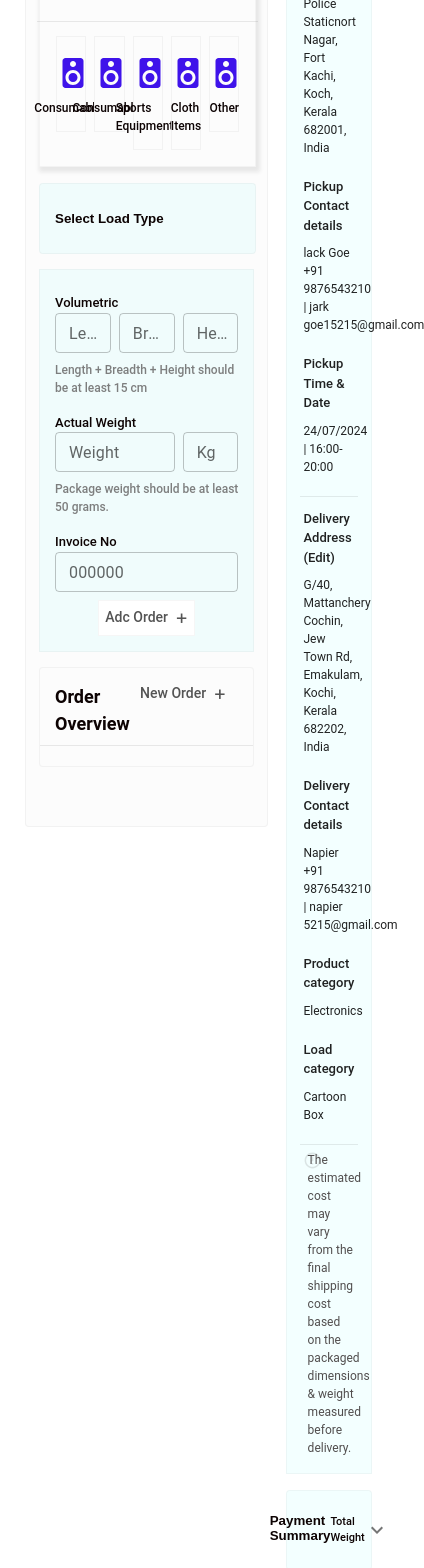
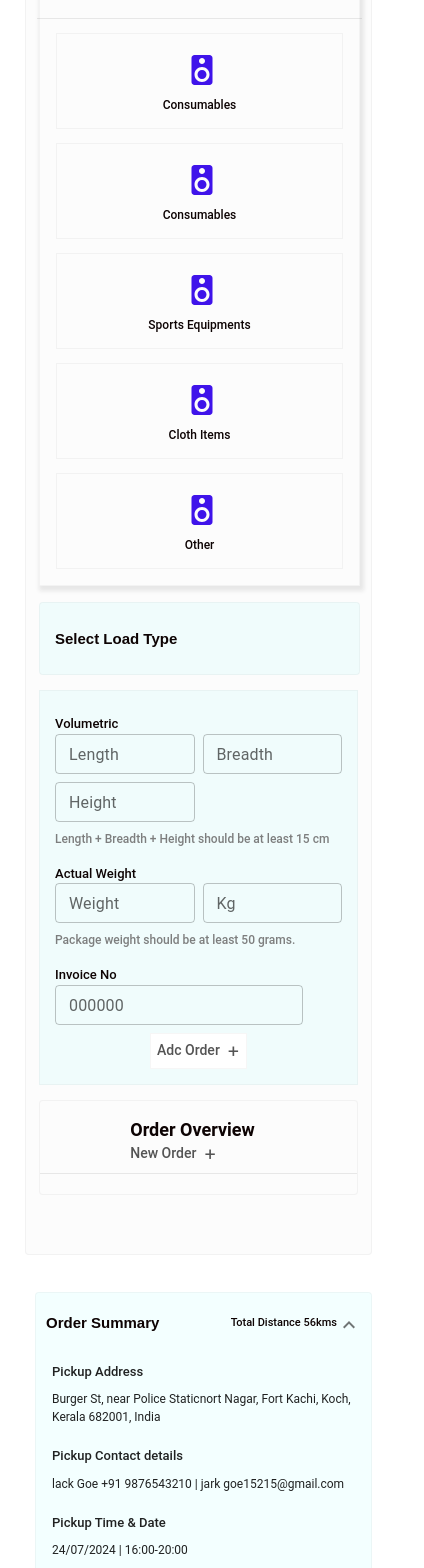
Before and after one commit to rithu1010/DriverLogistics_Project, a React (Create React App) app: page / in a window 390 px wide. Shown: the part 280-1848 px from the top of the page, 424 px wide, since content can reach past the window. Built offline with nearby package versions, Linux system fonts and the light colour scheme.

Commit message:
responsive fix

```diff
--- a/src/Views/orderManagement/index.js
+++ b/src/Views/orderManagement/index.js
@@ -14,7 +14,7 @@ const OrderManagement = () => {
     <Box>
       <Box sx={style.orderBox}>
         <Grid container spacing={1}>
-          <Grid item xs={8.5}>
+          <Grid item xs={12} lg={8.5} xl={8.5} md={8.5} sm={12}>
             <Box sx={style.OrderManagement}>
               <Box sx={style.displayflex}>
                 <Box>
@@ -33,7 +33,7 @@ const OrderManagement = () => {
               </Box>
             </Box>
           </Grid>
-          <Grid item xs={3.5}>
+          <Grid item xs={12} lg={3.5} xl={3.5} md={3.5} sm={12}>
             <OrderSummary />
           </Grid>
         </Grid>
--- a/src/Views/orderManagement/orderSummary.js
+++ b/src/Views/orderManagement/orderSummary.js
@@ -1,5 +1,17 @@
 import React, { useState } from "react";
-import { Box, Typography, Grid, Divider } from "@mui/material";
+import {
+  Box,
+  Typography,
+  Grid,
+  Divider,
+  Table,
+  TableBody,
+  TableCell,
+  TableContainer,
+  TableRow,
+  Paper,
+} from "@mui/material";
+
 import Accordion from "@mui/material/Accordion";
 import AccordionSummary from "@mui/material/AccordionSummary";
 import AccordionDetails from "@mui/material/AccordionDetails";
@@ -148,7 +160,7 @@ const ProductCategory = () => {
             expanded={expanded === "panel2"}
             onChange={handleChange("panel2")}
             sx={{
-              ...style.accordiansummary,
+              ...style.paymentsummary,
             }}
           >
             <AccordionSummary
@@ -159,7 +171,7 @@ const ProductCategory = () => {
             >
               <Box sx={style.activeJobsListBox1}>
                 <Box style={{ display: "flex" }}>Payment Summary</Box>
-                <Box>
+                <Box sx={{ marginRight: "18px" }}>
                   <Typography sx={style.activeRfqtypoassignee}>
                     Total Weight
                   </Typography>
@@ -167,9 +179,128 @@ const ProductCategory = () => {
               </Box>
             </AccordionSummary>
 
-            <AccordionDetails></AccordionDetails>
+            <AccordionDetails>
+              <Box>
+                <TableContainer>
+                  <Table>
+                    <TableBody>
+                      <TableRow sx={{ borderTop: "1px solid #1b1b1b0a" }}>
+                        <TableCell
+                          sx={{
+                            borderRight: "1px solid #1b1b1b0a",
+                            paddingRight: 1,
+                            padding: 0,
+                          }}
+                        >
+                          <Typography sx={style.tablecellmain}>
+                            Total Shipment Count
+                          </Typography>
+                        </TableCell>
+                        <TableCell sx={{ paddingLeft: 1 }}>
+                          <Typography sx={style.tablecellmain1}>
+                            10.00
+                          </Typography>
+                        </TableCell>
+                      </TableRow>
+
+                      <TableRow>
+                        <TableCell
+                          sx={{
+                            borderRight: "1px solid #1b1b1b0a",
+                            paddingRight: 1,
+                            padding: 0,
+                          }}
+                        >
+                          <Typography sx={style.tablecellmain}>
+                            Base Freight Amount
+                          </Typography>
+                        </TableCell>
+                        <TableCell sx={{ paddingLeft: 1 }}>
+                          <Typography sx={style.tablecellmain1}>
+                            10.00
+                          </Typography>
+                        </TableCell>
+                      </TableRow>
+                      <TableRow>
+                        <TableCell
+                          sx={{
+                            borderRight: "1px solid #1b1b1b0a",
+                            paddingRight: 1,
+                            padding: 0,
+                          }}
+                        >
+                          <Typography sx={style.tablecellmain}>
+                            Accessorial freight amount
+                          </Typography>
+                        </TableCell>
+                        <TableCell sx={{ paddingLeft: 1 }}>
+                          <Typography sx={style.tablecellmain1}>
+                            546kg
+                          </Typography>
+                        </TableCell>
+                      </TableRow>
+                      <TableRow>
+                        <TableCell
+                          sx={{
+                            borderRight: "1px solid #1b1b1b0a",
+                            paddingRight: 1,
+                            padding: 0,
+                          }}
+                        >
+                          <Typography sx={style.tablecellmain}>
+                            Docket Charge
+                          </Typography>
+                        </TableCell>
+                        <TableCell sx={{ paddingLeft: 1 }}>
+                          <Typography sx={style.tablecellmain1}>
+                            ₹2,01600
+                          </Typography>
+                        </TableCell>
+                      </TableRow>
+                      <TableRow>
+                        <TableCell
+                          sx={{
+                            borderRight: "1px solid #1b1b1b0a",
+                            paddingRight: 1,
+                            padding: 0,
+                          }}
+                        >
+                          <Typography sx={style.tablecellmain}>
+                            Stationary Charge
+                          </Typography>
+                        </TableCell>
+                        <TableCell sx={{ paddingLeft: 1 }}>
+                          <Typography sx={style.tablecellmain1}>
+                            #50:00
+                          </Typography>
+                        </TableCell>
+                      </TableRow>
+                      <TableRow>
+                        <TableCell
+                          sx={{
+                            borderRight: "1px solid #1b1b1b0a",
+                            paddingRight: 1,
+                            padding: 0,
+                          }}
+                        >
+                          <Typography sx={style.tablecellmain}>
+                            Handling Charge Per Box
+                          </Typography>
+                        </TableCell>
+                        <TableCell sx={{ paddingLeft: 1 }}>
+                          <Typography sx={style.tablecellmain1}>
+                            #500.00
+                          </Typography>
+                        </TableCell>
+                      </TableRow>
+                    </TableBody>
+                  </Table>
+                </TableContainer>
+              </Box>
+            </AccordionDetails>
           </Accordion>
         </Box>
+        <Box sx={style.volumetricBox}></Box>
       </Box>
     </Box>
   );
--- a/src/Views/orderManagement/selectproductCatogory.js
+++ b/src/Views/orderManagement/selectproductCatogory.js
@@ -44,7 +44,7 @@ const ProductCategory = () => {
 
           <AccordionDetails>
             <Grid container spacing={1}>
-              <Grid item xs={2.4}>
+              <Grid item xs={12} lg={2.4} xl={2.4} md={2.4} sm={6}>
                 <Box sx={style.selectcategoryBox}>
                   <Box style={{ display: "flex", justifyContent: "center" }}>
                     <SpeakerIcon sx={style.SpeakerIcon} />
@@ -54,7 +54,7 @@ const ProductCategory = () => {
                   </Box>
                 </Box>
               </Grid>
-              <Grid item xs={2.4}>
+              <Grid item xs={12} lg={2.4} xl={2.4} md={2.4} sm={6}>
                 <Box sx={style.selectcategoryBox}>
                   <Box style={{ display: "flex", justifyContent: "center" }}>
                     <SpeakerIcon sx={style.SpeakerIcon} />
@@ -64,7 +64,7 @@ const ProductCategory = () => {
                   </Box>
                 </Box>
               </Grid>
-              <Grid item xs={2.4}>
+              <Grid item xs={12} lg={2.4} xl={2.4} md={2.4} sm={6}>
                 <Box sx={style.selectcategoryBox}>
                   <Box style={{ display: "flex", justifyContent: "center" }}>
                     <SpeakerIcon sx={style.SpeakerIcon} />
@@ -76,7 +76,7 @@ const ProductCategory = () => {
                   </Box>
                 </Box>
               </Grid>
-              <Grid item xs={2.4}>
+              <Grid item xs={12} lg={2.4} xl={2.4} md={2.4} sm={6}>
                 <Box sx={style.selectcategoryBox}>
                   <Box style={{ display: "flex", justifyContent: "center" }}>
                     <SpeakerIcon sx={style.SpeakerIcon} />
@@ -86,7 +86,7 @@ const ProductCategory = () => {
                   </Box>
                 </Box>
               </Grid>
-              <Grid item xs={2.4}>
+              <Grid item xs={12} lg={2.4} xl={2.4} md={2.4} sm={6}>
                 <Box sx={style.selectcategoryBox}>
                   <Box style={{ display: "flex", justifyContent: "center" }}>
                     <SpeakerIcon sx={style.SpeakerIcon} />
@@ -124,7 +124,7 @@ const ProductCategory = () => {
 
             <AccordionDetails>
               <Grid container spacing={1}>
-                <Grid item xs={2.4}>
+                <Grid item xs={12} lg={2.4} xl={2.4} md={2.4} sm={6}>
                   <Box sx={style.selectcategoryBox}>
                     <Box style={{ display: "flex", justifyContent: "center" }}>
                       <SpeakerIcon sx={style.SpeakerIcon} />
@@ -136,7 +136,7 @@ const ProductCategory = () => {
                     </Box>
                   </Box>
                 </Grid>
-                <Grid item xs={2.4}>
+                <Grid item xs={12} lg={2.4} xl={2.4} md={2.4} sm={6}>
                   <Box sx={style.selectcategoryBox}>
                     <Box style={{ display: "flex", justifyContent: "center" }}>
                       <SpeakerIcon sx={style.SpeakerIcon} />
@@ -148,7 +148,7 @@ const ProductCategory = () => {
                     </Box>
                   </Box>
                 </Grid>
-                <Grid item xs={2.4}>
+                <Grid item xs={12} lg={2.4} xl={2.4} md={2.4} sm={6}>
                   <Box sx={style.selectcategoryBox}>
                     <Box style={{ display: "flex", justifyContent: "center" }}>
                       <SpeakerIcon sx={style.SpeakerIcon} />
@@ -160,7 +160,7 @@ const ProductCategory = () => {
                     </Box>
                   </Box>
                 </Grid>
-                <Grid item xs={2.4}>
+                <Grid item xs={12} lg={2.4} xl={2.4} md={2.4} sm={6}>
                   <Box sx={style.selectcategoryBox}>
                     <Box style={{ display: "flex", justifyContent: "center" }}>
                       <SpeakerIcon sx={style.SpeakerIcon} />
@@ -172,7 +172,7 @@ const ProductCategory = () => {
                     </Box>
                   </Box>
                 </Grid>
-                <Grid item xs={2.4}>
+                <Grid item xs={12} lg={2.4} xl={2.4} md={2.4} sm={6}>
                   <Box sx={style.selectcategoryBox}>
                     <Box style={{ display: "flex", justifyContent: "center" }}>
                       <SpeakerIcon sx={style.SpeakerIcon} />
@@ -192,31 +192,34 @@ const ProductCategory = () => {
         <Box sx={style.volumetricBox}>
           <Grid container spacing={1}>
             {/* Volumetric */}
-            <Grid item xs={12} md={4.5}>
+            <Grid item xs={12} md={4.5} sm={12}>
               <Typography sx={style.formLabel}>Volumetric</Typography>
               <Grid container spacing={1}>
-                <Grid item xs={4}>
+                <Grid item xs={6} sm={4} md={4} lg={4} xl={4}>
                   <TextField
                     label="Length"
                     variant="outlined"
                     size="small"
                     sx={style.inputField}
+                    fullWidth
                   />
                 </Grid>
-                <Grid item xs={4}>
+                <Grid item xs={6} sm={4} md={4} lg={4} xl={4}>
                   <TextField
                     label="Breadth"
                     variant="outlined"
                     size="small"
                     sx={style.inputField}
+                    fullWidth
                   />
                 </Grid>
-                <Grid item xs={4}>
+                <Grid item xs={6} sm={4} md={4} lg={4} xl={4}>
                   <TextField
                     label="Height"
                     variant="outlined"
                     size="small"
                     sx={style.inputField}
+                    fullWidth
                   />
                 </Grid>
               </Grid>
@@ -226,23 +229,25 @@ const ProductCategory = () => {
             </Grid>
 
             {/* Actual Weight */}
-            <Grid item xs={12} md={3}>
+            <Grid item xs={12} md={3} sm={12}>
               <Typography sx={style.formLabel}>Actual Weight</Typography>
               <Grid container spacing={1}>
-                <Grid item xs={8}>
+                <Grid item xs={6} md={8} sm={6} lg={8} xl={8}>
                   <TextField
                     label="Weight"
                     variant="outlined"
                     size="small"
                     sx={style.inputField}
+                    fullWidth
                   />
                 </Grid>
-                <Grid item xs={4}>
+                <Grid item xs={6} md={4} sm={6} lg={4} xl={4}>
                   <TextField
                     label="Kg"
                     variant="outlined"
                     size="small"
                     sx={style.inputField}
+                    fullWidth
                   />
                 </Grid>
               </Grid>
@@ -252,7 +257,7 @@ const ProductCategory = () => {
             </Grid>
 
             {/* Invoice No */}
-            <Grid item xs={12} md={3}>
+            <Grid item xs={12} md={3} sm={12}>
               <Typography sx={style.formLabel}>Invoice No</Typography>
               <TextField
                 label="000000"
--- a/src/Views/orderManagement/style.js
+++ b/src/Views/orderManagement/style.js
@@ -43,8 +43,14 @@ const styles = () => ({
   },
   displayflex: {
     "&.MuiBox-root": {
-      display: "flex",
-      justifyContent: "space-between",
+      display: { xs: "grid", sm: "flex", md: "flex", lg: "flex", xl: "flex" },
+      justifyContent: {
+        xs: "center",
+        sm: "space-between",
+        md: "space-between",
+        lg: "space-between",
+        xl: "space-between",
+      },
       padding: "0px 24px 0px 12px",
     },
   },
@@ -121,11 +127,32 @@ const styles = () => ({
       marginTop: "-4px",
     },
   },
+  paymentsummary: {
+    "&.MuiPaper-root.MuiAccordion-root": {
+      marginBlockStart: "auto",
+      border: "1px solid #1b1b1b0a",
+      width: "100%",
+      boxShadow: "none",
+      backgroundColor: "#33fff30f",
+      "&::before": {
+        position: "absolute",
+        opacity: 0.4,
+      },
+    },
+    "& .MuiButtonBase-root.MuiAccordionSummary-root": {
+      padding: "10px 10px 10px 15px",
+    },
+    "& .MuiAccordionSummary-content.Mui-expanded": {
+      margin: 0,
+      marginTop: "-4px",
+    },
+  },
 
   AccordionSummary: {
     "& .MuiAccordionSummary-content": {
       color: "#0d0303",
       fontWeight: "550",
+      fontSize: "15px",
     },
   },
   selectcategoryBox: {
@@ -243,6 +270,28 @@ const styles = () => ({
       letterSpacing: "0px",
     },
   },
+  tablecellmain: {
+    "&.MuiTypography-root": {
+      fontSize: "12px",
+      fontWeight: "550",
+      color: "#0d0303",
+      opacity: "0.7",
+      letterSpacing: "0px",
+      marginTop: "-6px",
+      marginBottom: "-6px",
+    },
+  },
+  tablecellmain1: {
+    "&.MuiTypography-root": {
+      fontSize: "13px",
+      fontWeight: "500",
+      color: "#0d0303",
+      opacity: "0.7",
+      letterSpacing: "0px",
+      marginTop: "-6px",
+      marginBottom: "-6px",
+    },
+  },
 });
 
 export default styles;
```
